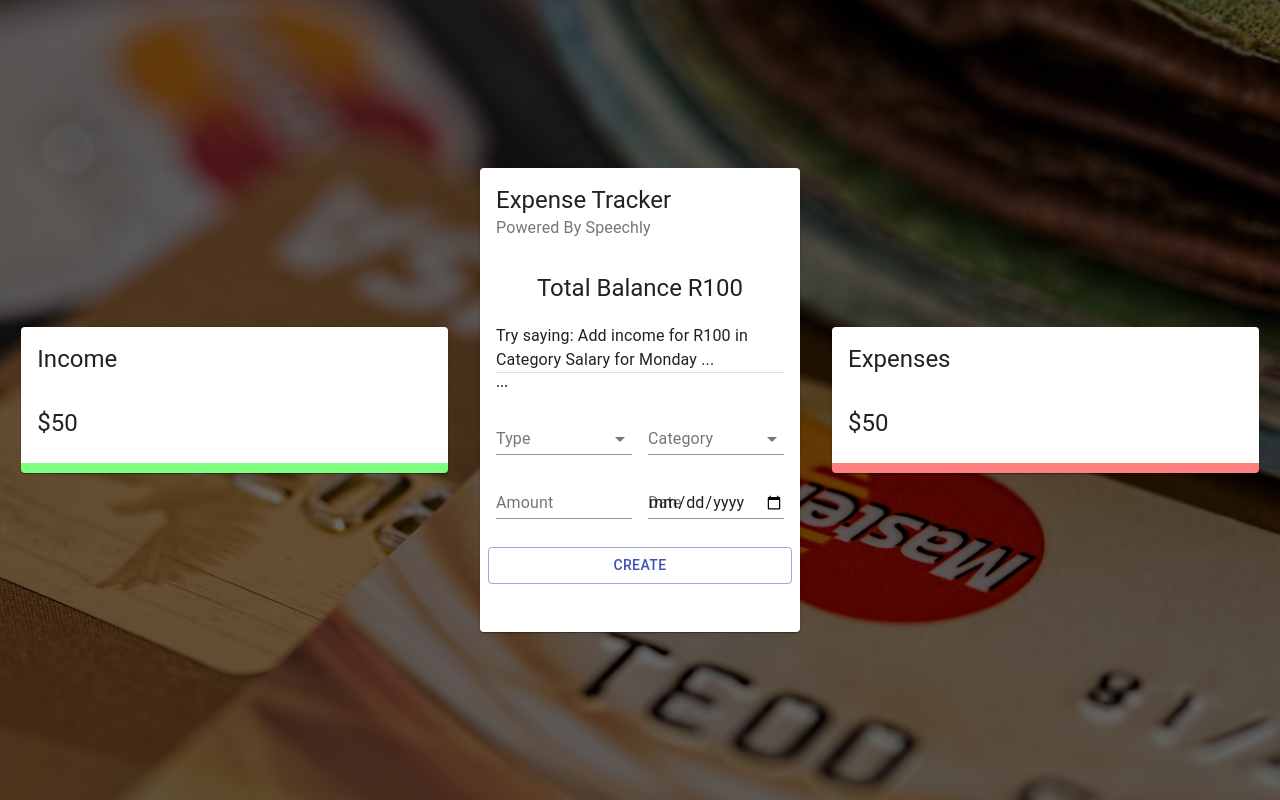
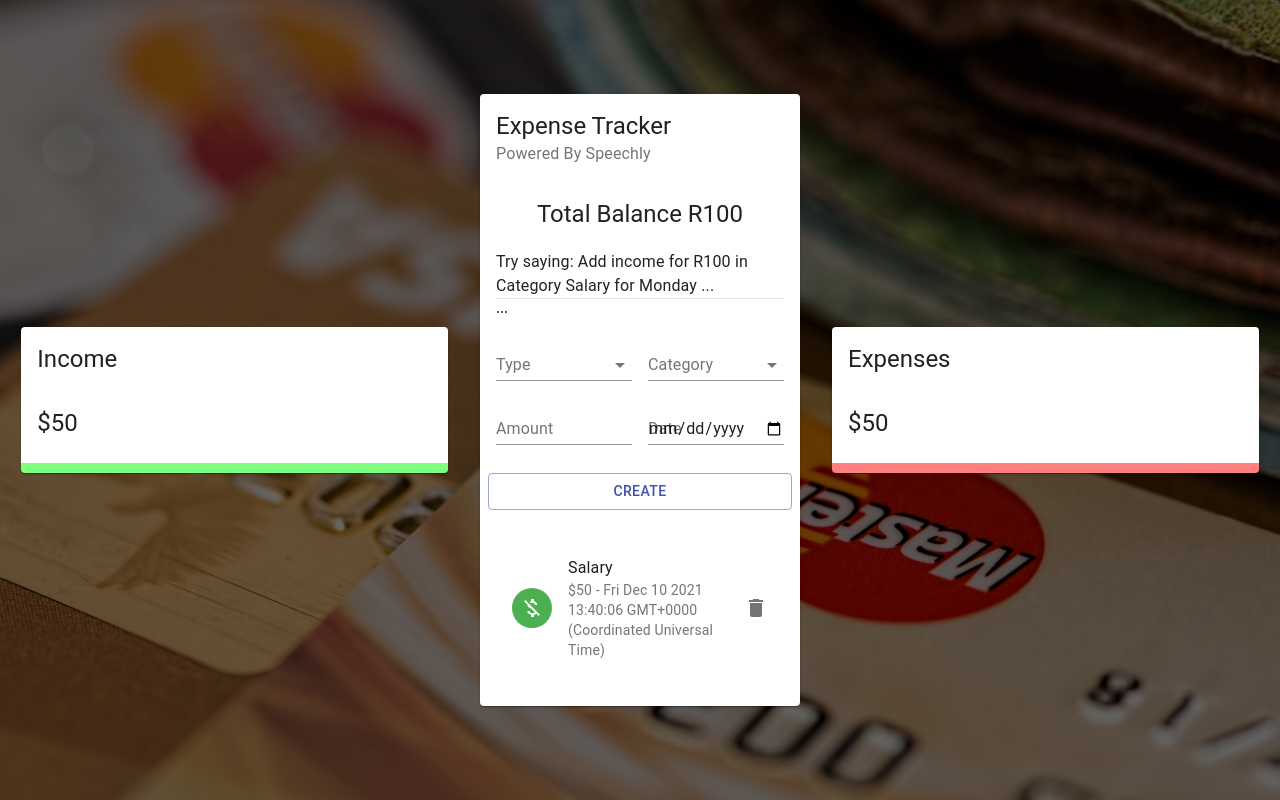
Before and after one commit to PeroyNel/voice-expense-tracker, a React (Create React App) app: page / in a window 1280 px wide. Built offline with nearby package versions, Linux system fonts and the light colour scheme.

Commit message:
List fixes
List component updated

```diff
--- a/src/components/Main/List/List.jsx
+++ b/src/components/Main/List/List.jsx
@@ -1,5 +1,5 @@
 import React from 'react';
-import { List as MUIList, ListItem, ListItemAvatar, ListItemText, Avatar, ListeItemSecondaryAction, IconButton, Slide } from '@material-ui/core';
+import { List as MUIList, ListItem, ListItemAvatar, ListItemText, Avatar, ListItemSecondaryAction, IconButton, Slide } from '@material-ui/core';
 import { Delete, MoneyOff } from '@material-ui/icons';
 
 import useStyles from './styles';
@@ -24,12 +24,12 @@ const List = () => {
                             </Avatar>
                         </ListItemAvatar>
                         <ListItemText primary={transaction.category} secondary={`$${transaction.amount} - ${transaction.date}`}/>
-                        <ListeItemSecondaryAction>
+                        <ListItemSecondaryAction>
                             <IconButton edge="end" aria-label="delete" onClick="">
                                 <Delete />
 
                             </IconButton>
-                        </ListeItemSecondaryAction>
+                        </ListItemSecondaryAction>
                     </ListItem>
 
                 </Slide>
--- a/src/components/Main/Main.jsx
+++ b/src/components/Main/Main.jsx
@@ -3,6 +3,7 @@ import React from 'react';
 import { Card, CardHeader, CardContent, Typography, Grid, Divider } from '@material-ui/core';
 
 import Form from './Form/Form';
+import List from './List/List';
 
 import useStyles from './styles';
 
@@ -24,6 +25,7 @@ const Main = () => {
             <CardContent className={classes.cardContent}>
                 <Grid container spacing={2}>
                     <Grid item xs={12}>
+                        <List />
 
                     </Grid>
 
```
